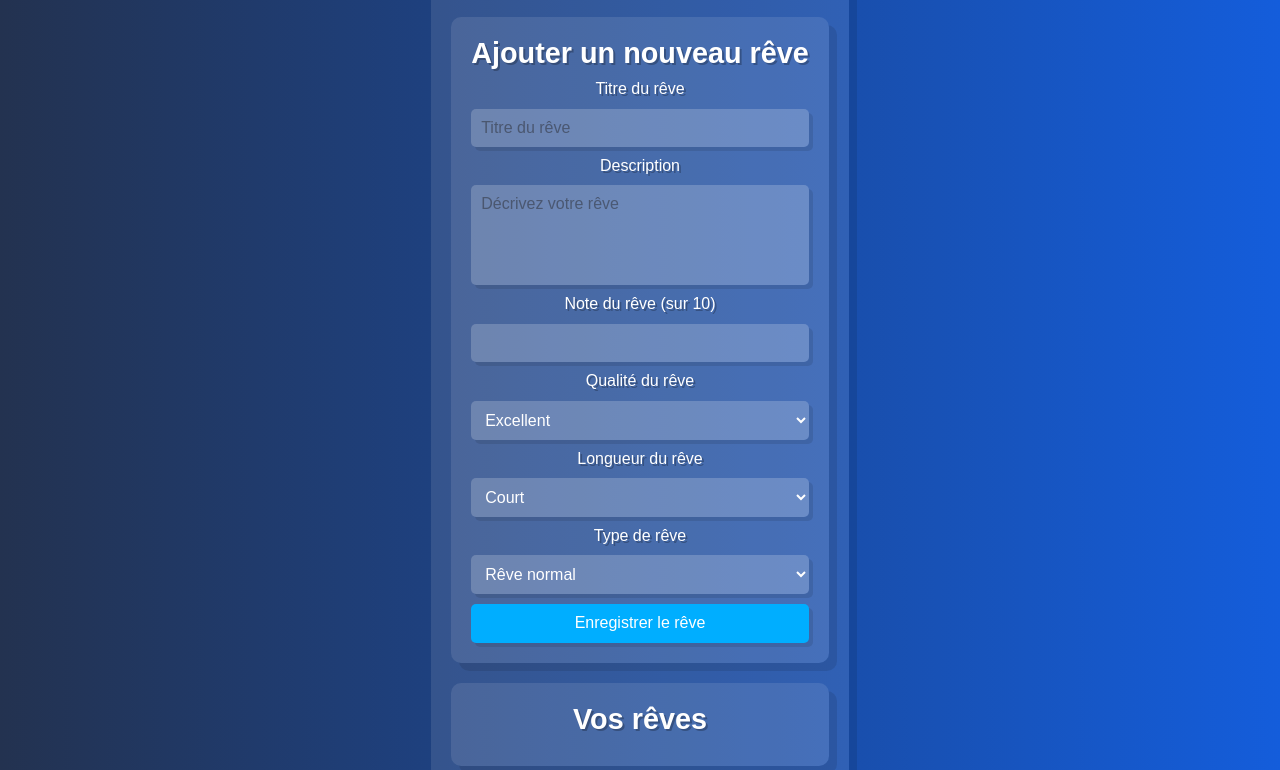
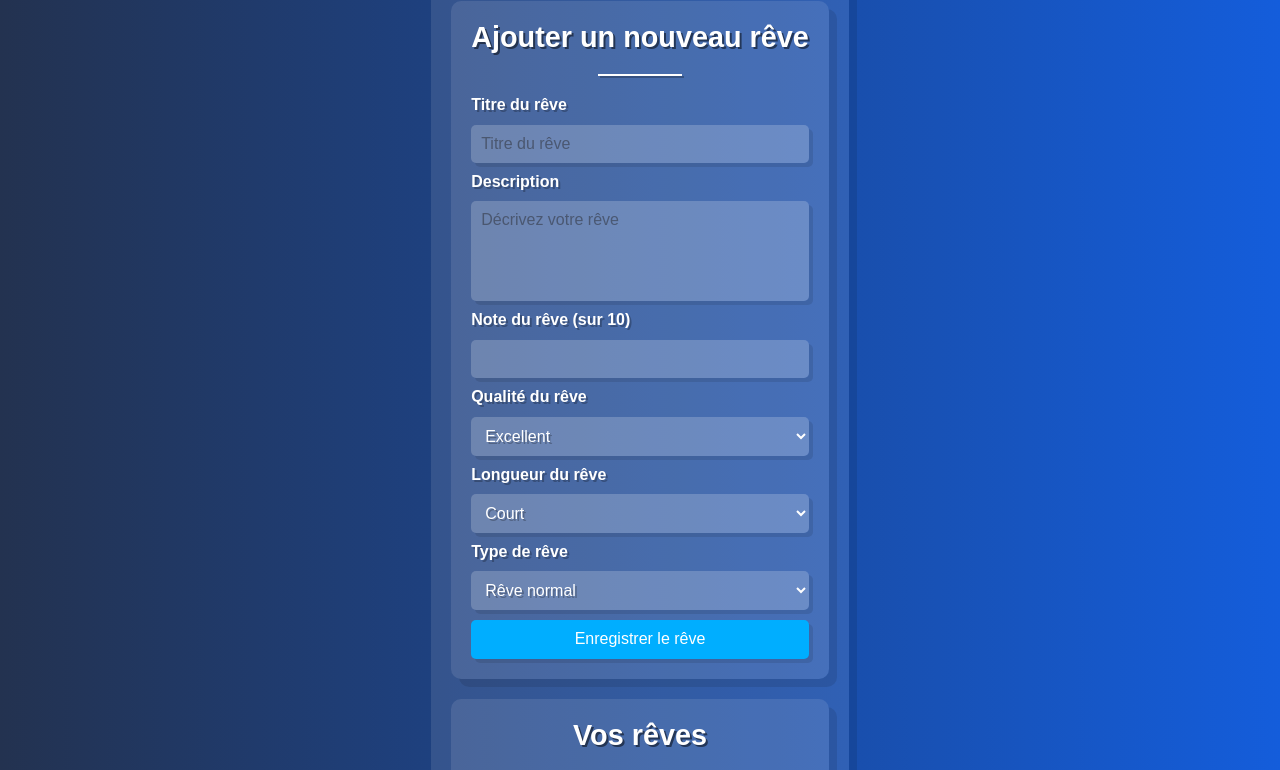
Before and after one commit to NECR0M4NIA/dream-book-editor, a plain HTML site: page index.html in a window 1280 px wide. Shown: the part 171-941 px from the top of the page. Drawn offline with Linux system fonts and the light colour scheme.

Commit message:
Update Dream v1.1

```diff
--- a/css/main.css
+++ b/css/main.css
@@ -41,7 +41,18 @@ h2 {
     font-size: 1.8rem;
     margin-bottom: 10px;
     animation: fadeInUp 1s ease-out;
-    text-shadow: 2px 2px 0px rgba(0, 0, 0, 0.25);
+    text-shadow: 2px 2px 0px rgba(0, 0, 0, 0.5);
+}
+
+hr {
+    border: none;
+    border-top: 2px solid #fff;
+    margin: 20px 0;
+    animation: slideIn 1s ease-in-out;
+    width: 25%;
+    margin-left: auto;
+    margin-right: auto;
+    box-shadow: 2px 2px 0px rgba(0, 0, 0, 0.25);
 }
 
 .dream-form, .dream-entries {
@@ -58,6 +69,8 @@ h2 {
     flex-direction: column;
     gap: 10px;
     text-shadow: 2px 2px 0px rgba(0, 0, 0, 0.25);
+    text-align: left;
+    font-weight: 600;
 }
 
 button {
@@ -118,6 +131,7 @@ select {
     color: #fff;
     box-shadow: 4px 4px 0px rgba(0, 0, 0, 0.1);
     cursor: pointer;
+    text-shadow: 2px 2px 0px rgba(0, 0, 0, 0.25);
 }
 
 option {
--- a/index.html
+++ b/index.html
@@ -1,13 +1,15 @@
 <!DOCTYPE html>
 <html lang="en">
+
 <head>
     <meta charset="UTF-8">
     <meta name="viewport" content="width=device-width, initial-scale=1.0">
-    <title>Journal de Rêves</title>
+    <title>Dream Book Editor</title>
     <link rel="shortcut icon" href="./images/logo.png" type="image/x-icon">
     <link rel="stylesheet" href="./css/normalize.css">
     <link rel="stylesheet" href="./css/main.css">
 </head>
+
 <body>
     <div class="container">
         <header>
@@ -17,6 +19,7 @@
 
         <section class="dream-form">
             <h2>Ajouter un nouveau rêve</h2>
+            <hr>
             <form id="dreamForm">
                 <label>Titre du rêve</label>
                 <input type="text" id="dreamTitle" required placeholder="Titre du rêve">
@@ -60,4 +63,5 @@
 
     <script src="script.js"></script>
 </body>
+
 </html>
```
